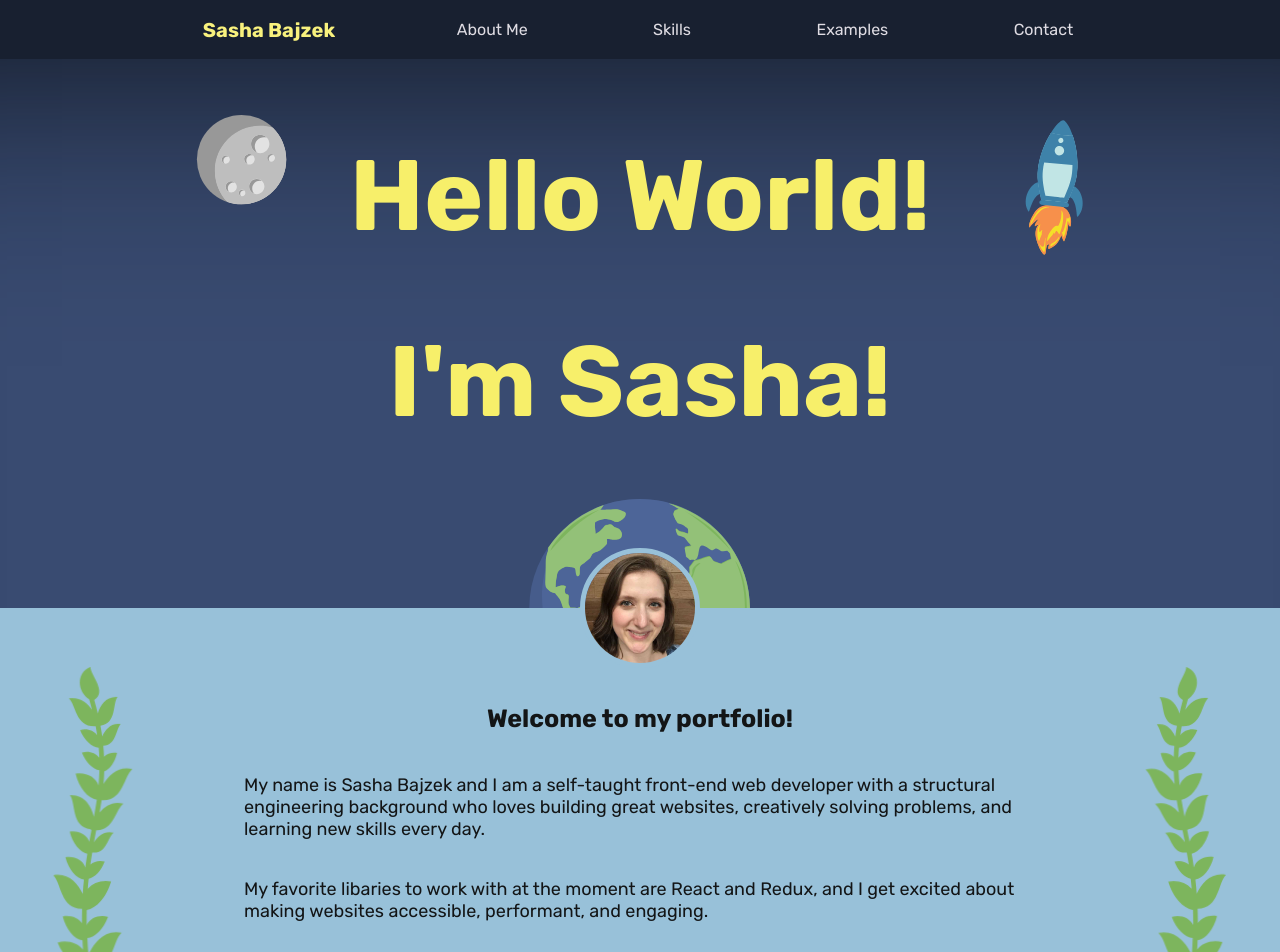
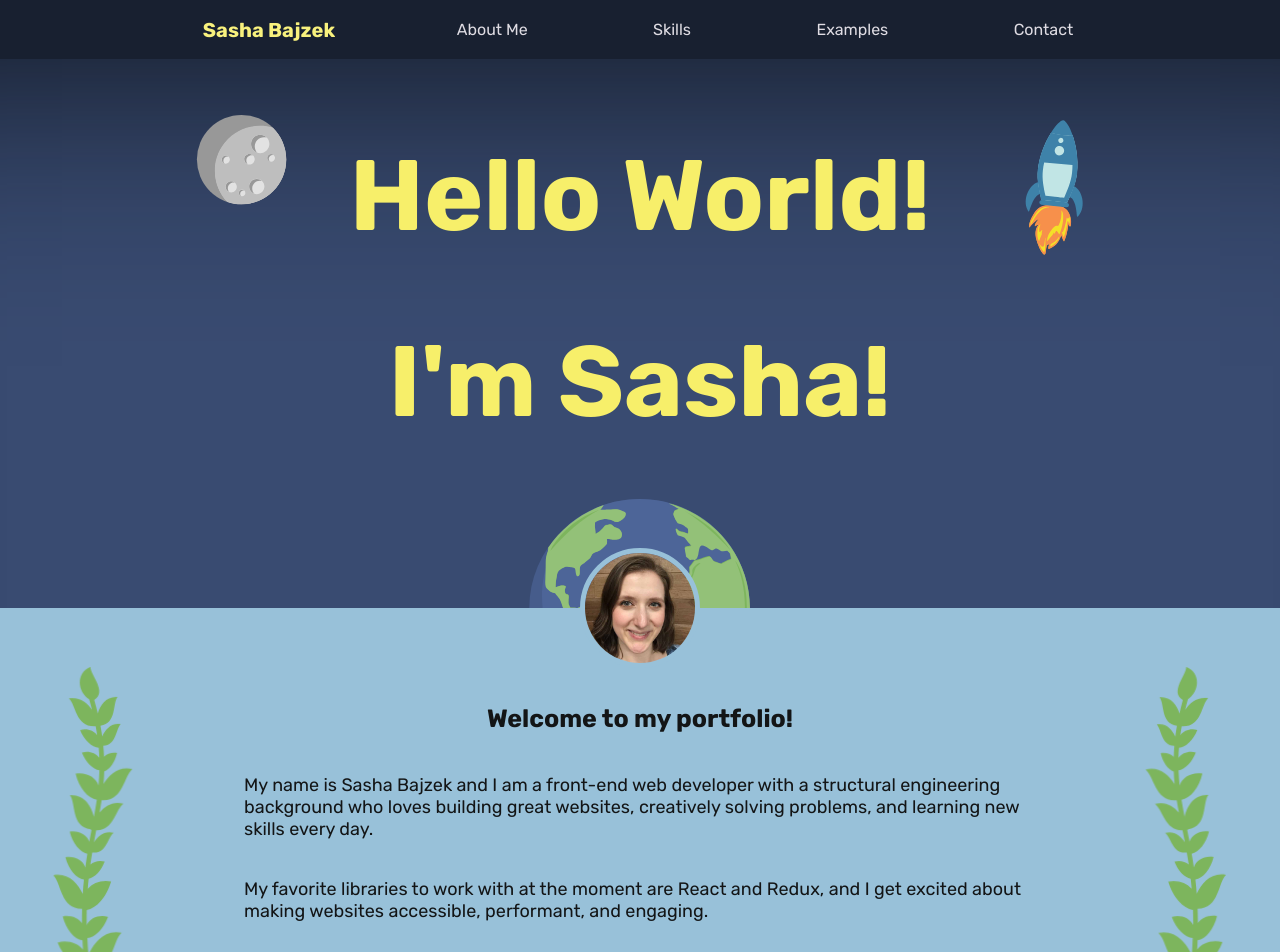
Before and after one commit to SashaBajzek/sasha-portfolio, a React app: page / in a window 1280 px wide. Shown: the top 952 px of the page. Built offline with nearby package versions, Linux system fonts and the light colour scheme.

Commit message:
Fix typo in welcome paragraph

```diff
--- a/src/components/Welcome.js
+++ b/src/components/Welcome.js
@@ -14,8 +14,8 @@ class Welcome extends Component {
 				<div className="container--welcome">
 					<h2 className="section__header">Welcome to my portfolio!</h2>
 					<img id="scrollTo--welcome" className="headshot" src="./Sasha.jpg" alt="My Headshot" />
-					<p className="welcome--text">My name is Sasha Bajzek and I am a self-taught front-end web developer with a structural engineering background who loves building great websites, creatively solving problems, and learning new skills every day.</p>
-					<p className="welcome--text">My favorite libaries to work with at the moment are React and Redux, and I get excited about making websites accessible, performant, and engaging.</p>
+					<p className="welcome--text">My name is Sasha Bajzek and I am a front-end web developer with a structural engineering background who loves building great websites, creatively solving problems, and learning new skills every day.</p>
+					<p className="welcome--text">My favorite libraries to work with at the moment are React and Redux, and I get excited about making websites accessible, performant, and engaging.</p>
 					<Vine1 className="cool"/>
 					<Vine2 />
 					<Tulips className="welcome__image--tulips-1" />
```
